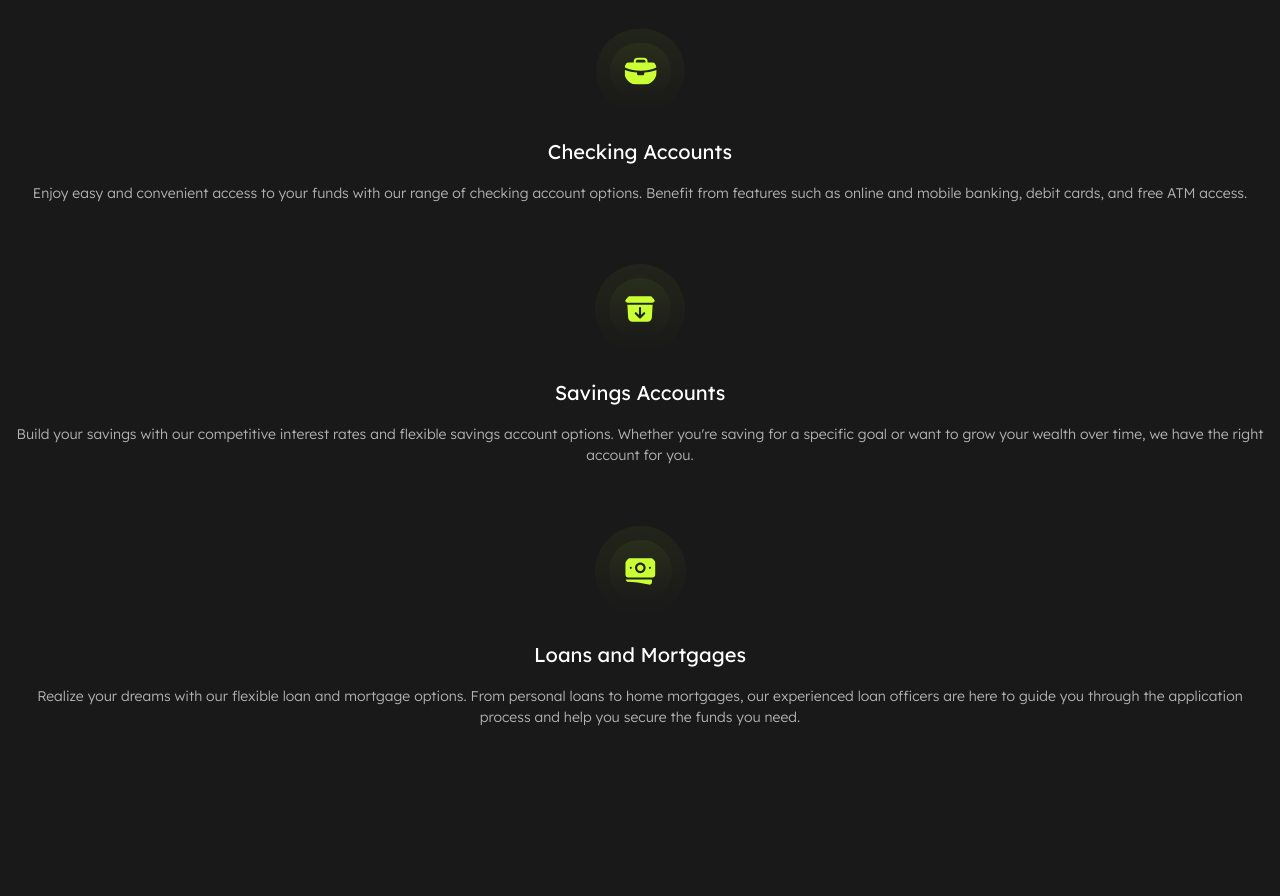
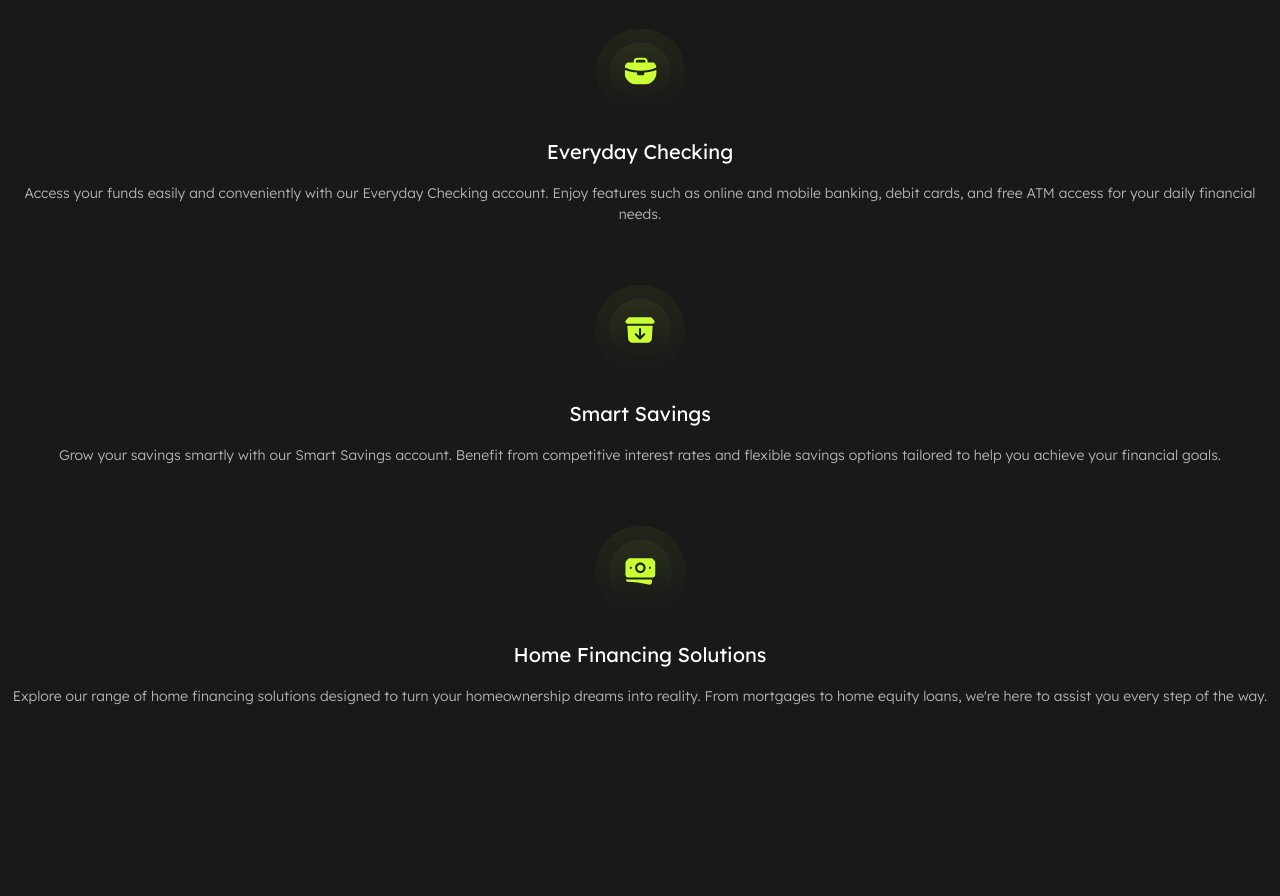
Before and after one commit to Vendifo/yourbank, a React (Create React App) app in the folder yourbank/: page / in a window 1280 px wide. Shown: the part 1800-2696 px from the top of the page. Built offline with nearby package versions, Linux system fonts and the light colour scheme.

Commit message:
Настроено управление событием на компоненте Products

```diff
--- a/yourbank/src/components/home/products/Products.jsx
+++ b/yourbank/src/components/home/products/Products.jsx
@@ -1,51 +1,90 @@
-import './products.css'
-import briefcase from '../../../img/Assets/briefcase.fill.svg'
-import saving from '../../../img/Assets/saving.svg'
-import laans from '../../../img/Assets/laans.svg'
+import React, { useState } from 'react';
+import './products.css';
+import briefcase from '../../../img/Assets/briefcase.fill.svg';
+import saving from '../../../img/Assets/saving.svg';
+import laans from '../../../img/Assets/laans.svg';
 
-function Products () {
+function Products() {
+    const [activeTab, setActiveTab] = useState('individuals');
+
+    const handleTabChange = (tab) => {
+        setActiveTab(tab);
+    }
+
     return (
-        <section className='products' >
+        <section className='products'>
             <div className='container'>
                 <div className='products__subcontainer-info'>
                     <div className='products__text-container'>
                         <h1>Our <span>Products</span></h1>
-                        <p>Discover a range of comprehensive and customizable banking products at
-                            YourBank, designed to suit your unique financial needs and aspirations</p>
+                        <p>Discover a range of comprehensive and customizable banking products at YourBank, designed to suit your unique financial needs and aspirations</p>
                     </div>
                     <div className='products__tabs'>
-                        <button className='products__button-individuals' >For Individuals</button>
-                        <button className='products__button-businesses' >For Businesses</button>
+                        <button className={`products__button-individuals ${activeTab === 'individuals' ? 'active' : ''}`} onClick={() => handleTabChange('individuals')}>
+                            For Individuals
+                        </button>
+                        <button className={`products__button-businesses ${activeTab === 'businesses' ? 'active' : ''}`} onClick={() => handleTabChange('businesses')}>
+                            For Businesses
+                        </button>
                     </div>
+
                 </div>
-                <div className='products__subcontainer-subinfo' >
-                    <div className='products__cheching-accounts product-info '  >
-                        <div className='products__subcontainer-icon' ><img src={briefcase} alt="briefcase" /></div>
-                        <div className='products__subcontainer-text' >
-                            <h1>Checking Accounts</h1>
-                            <p>Enjoy easy and convenient access to your funds with our range of
-                                 checking account options. Benefit from features such as online
-                                 and mobile banking, debit cards, and free ATM access.</p>
+                <div className='products__subcontainer-subinfo'>
+                    {activeTab === 'individuals' && (
+                        <div className='product__info-list'>
+                            <div className='products__checking-accounts product-info'>
+                                <div className='products__subcontainer-icon'><img src={briefcase} alt="briefcase" /></div>
+                                <div className='products__subcontainer-text'>
+                                    <h1>Everyday Checking</h1>
+                                    <p>Access your funds easily and conveniently with our Everyday Checking account. Enjoy features such as online and mobile banking, debit cards, and free ATM access for your daily financial needs.</p>
+                                </div>
+                            </div>
+                            <div className='products__savings-accounts product-info'>
+                                <div className='products__subcontainer-icon'><img src={saving} alt="saving" /></div>
+                                <div className='products__subcontainer-text'>
+                                    <h1>Smart Savings</h1>
+                                    <p>Grow your savings smartly with our Smart Savings account. Benefit from competitive interest rates and flexible savings options tailored to help you achieve your financial goals.</p>
+                                </div>
+                            </div>
+                            <div className='products__loans-and-mortgages product-info'>
+                                <div className='products__subcontainer-icon'><img src={laans} alt="loans and mortgages" /></div>
+                                <div className='products__subcontainer-text'>
+                                    <h1>Home Financing Solutions</h1>
+                                    <p>Explore our range of home financing solutions designed to turn your homeownership dreams into reality. From mortgages to home equity loans, we're here to assist you every step of the way.</p>
+                                </div>
+                            </div>
                         </div>
-                    </div>
-                    <div className='products__savings-accounts product-info' >
-                        <div className='products__subcontainer-icon' ><img src={saving} alt="saving" /></div>
-                        <div className='products__subcontainer-text'>
-                            <h1>Savings Accounts</h1>
-                            <p>Build your savings with our competitive interest rates and flexible
-                                savings account options. Whether you're saving for a specific goal
-                                 or want to grow your wealth over time, we have the right account for you.</p>
+
+
+
+
+                    )}
+                    {activeTab === 'businesses' && (
+                        <div className='product__info-list'>
+                            <div className='products__checking-accounts product-info'>
+                                <div className='products__subcontainer-icon'><img src={briefcase} alt="briefcase" /></div>
+                                <div className='products__subcontainer-text'>
+                                    <h1>Personal Checking</h1>
+                                    <p>Enjoy easy and convenient access to your funds with our range of personal checking account options. Benefit from features such as online and mobile banking, debit cards, and free ATM access.</p>
+                                </div>
+                            </div>
+                            <div className='products__savings-accounts product-info'>
+                                <div className='products__subcontainer-icon'><img src={saving} alt="saving" /></div>
+                                <div className='products__subcontainer-text'>
+                                    <h1>High-Yield Savings</h1>
+                                    <p>Build your savings with our competitive interest rates and flexible savings account options. Whether you're saving for a specific goal or want to grow your wealth over time, we have the right account for you.</p>
+                                </div>
+                            </div>
+                            <div className='products__loans-and-mortgages product-info'>
+                                <div className='products__subcontainer-icon'><img src={laans} alt="loans and mortgages" /></div>
+                                <div className='products__subcontainer-text'>
+                                    <h1>Home Loans</h1>
+                                    <p>Realize your dreams with our flexible home loan and mortgage options. From purchasing your first home to refinancing, our experienced loan officers are here to guide you through the process.</p>
+                                </div>
+                            </div>
                         </div>
-                    </div>
-                    <div className='products__laans product-info' >
-                        <div className='products__subcontainer-icon' ><img src={laans} alt="laans" /></div>
-                        <div className='products__subcontainer-text' >
-                            <h1>Loans and Mortgages</h1>
-                            <p>Realize your dreams with our flexible loan and mortgage options. From personal
-                                 loans to home mortgages, our experienced loan officers are here to guide you
-                                  through the application process and help you secure the funds you need.</p>
-                        </div>
-                    </div>
+
+                    )}
                 </div>
             </div>
         </section>
--- a/yourbank/src/components/home/products/products.css
+++ b/yourbank/src/components/home/products/products.css
@@ -4,7 +4,7 @@
         padding-bottom: 150px;
     }
 
-    .products__subcontainer-info {
+    .products__subcontainer-info  {
         display: flex;
         align-items: flex-end;
         gap: 300px;
@@ -16,6 +16,11 @@
         align-items: flex-start;
         gap: 14px;
     }
+
+    .product__info-list {
+        display: flex;
+    }
+
 
     .products__text-container h1 {
         color: var(--absolute-white);
@@ -56,11 +61,10 @@
         justify-content: center;
         align-items: center;
         gap: 10px;
-
+        border: none;
         border-radius: 140px;
-        background: var(--green-60);
-
-        color: var(--grey-11);
+        background: var(--grey-11);
+        color: var(--absolute-white);
         text-align: center;
         font-size: 18px;
         font-weight: 400;
@@ -85,6 +89,18 @@
         font-weight: 400;
         line-height: 150%;
     }
+
+    .products__button-individuals.active {
+        background: var(--green-60);
+        color: var(--grey-11);
+    }
+
+    .products__button-businesses.active {
+        background: var(--green-60);
+        color: var(--grey-11);
+
+    }
+
 
     .products__subcontainer-subinfo {
         padding-top: 100px;
```
